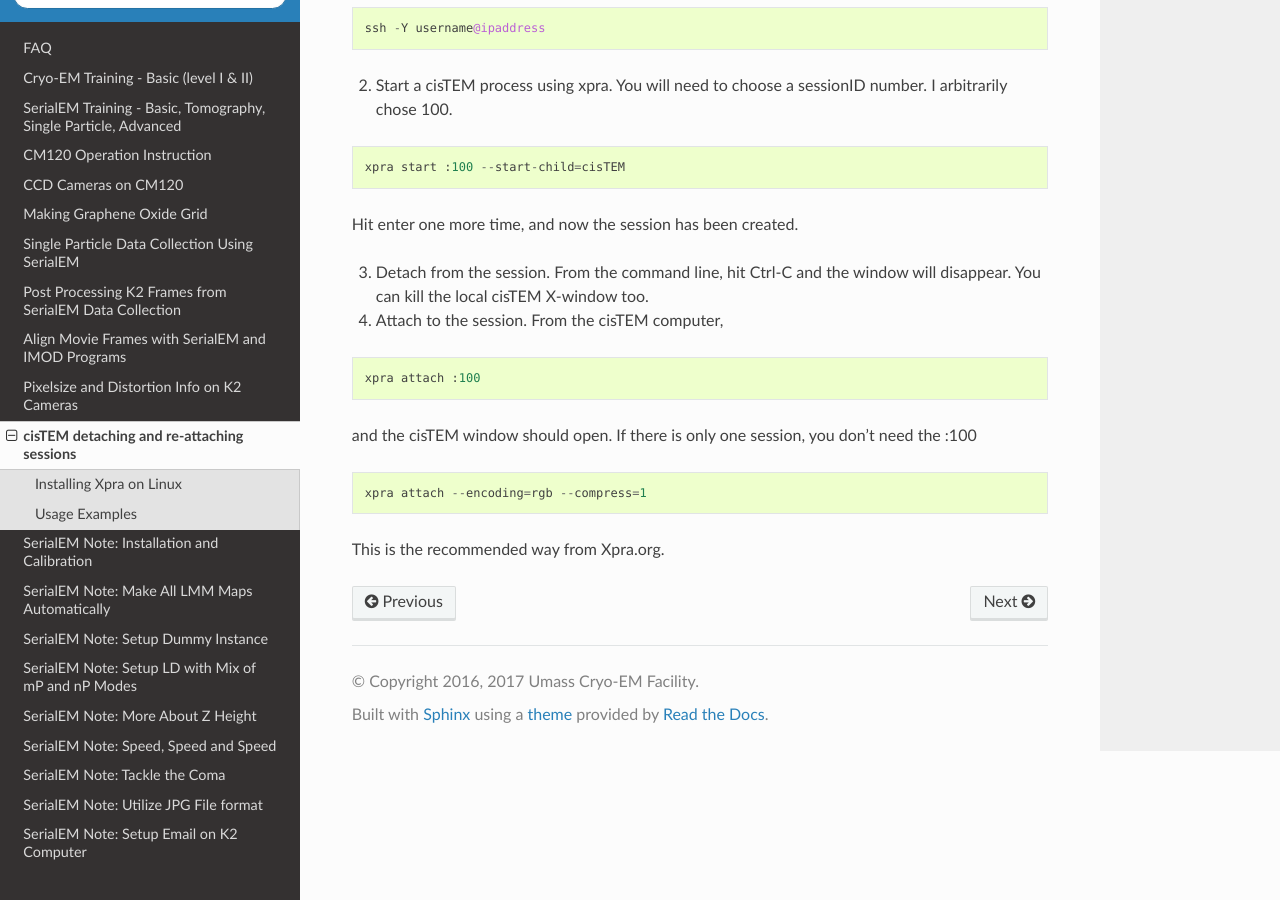
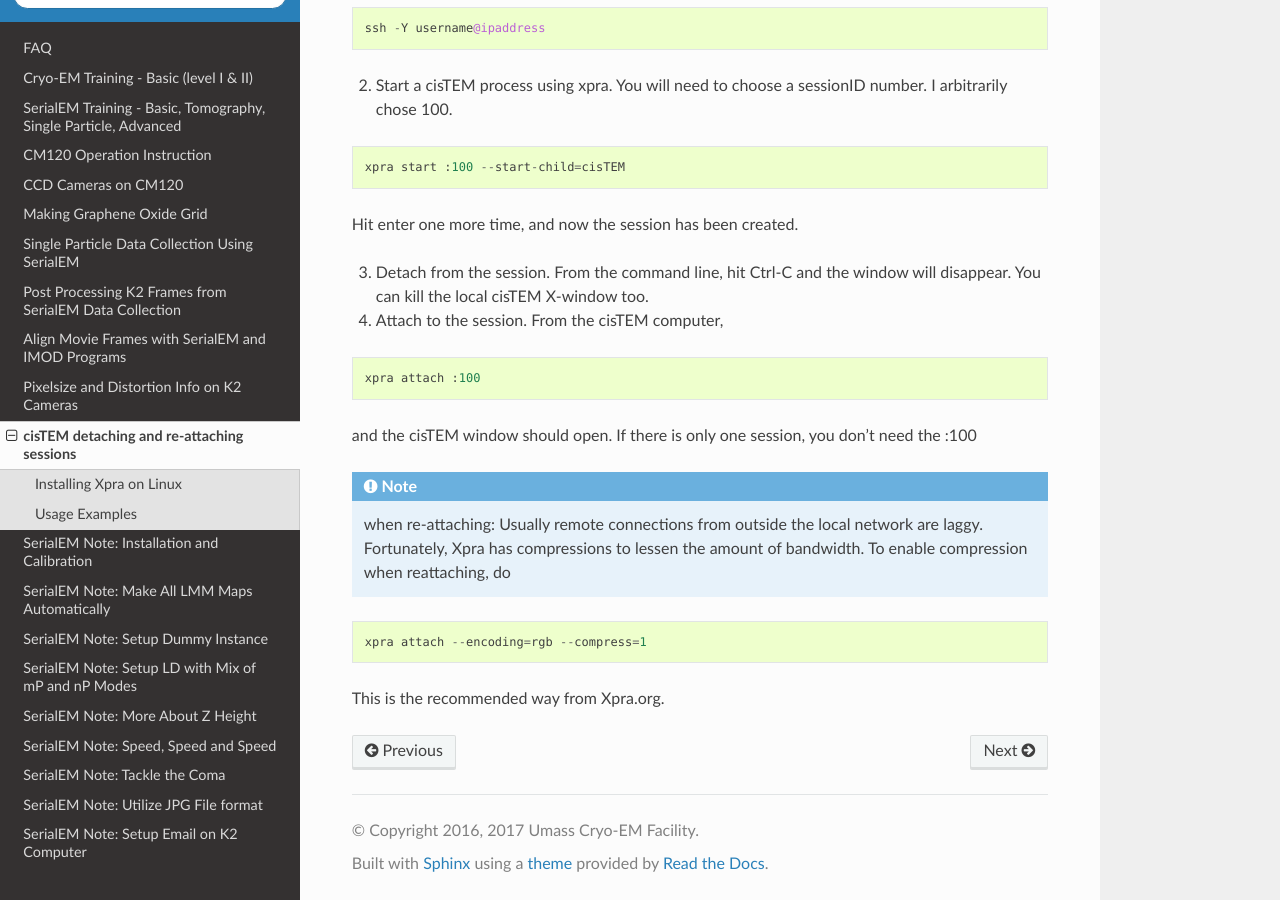
Before and after one commit to xuchen66/sphinx-emdocs, a Sphinx documentation site: the page built from source/detach-and-reattach-cistem.rst, in a window 1280 px wide and 900 px high, scrolled down 1192 px. Built offline with Sphinx 7.4.7 and the Read the Docs theme 2.0.0, drawn with Linux system fonts in a browser that asks for light colours; pages that are not in the unit, such as notebooks, are missing from menus.

Commit message:
Update detach-and-reattach-cistem.rst

```diff
--- a/source/detach-and-reattach-cistem.rst
+++ b/source/detach-and-reattach-cistem.rst
@@ -79,7 +79,7 @@ Hit enter one more time, and now the session has been created.
 
 and the cisTEM window should open. If there is only one session, you don't need the :100
 
-.. _note::
+.. Note::
 
    when re-attaching: Usually remote connections from outside the local network are laggy. Fortunately, Xpra has compressions to lessen the amount of bandwidth. To enable compression when reattaching, do
 
```
